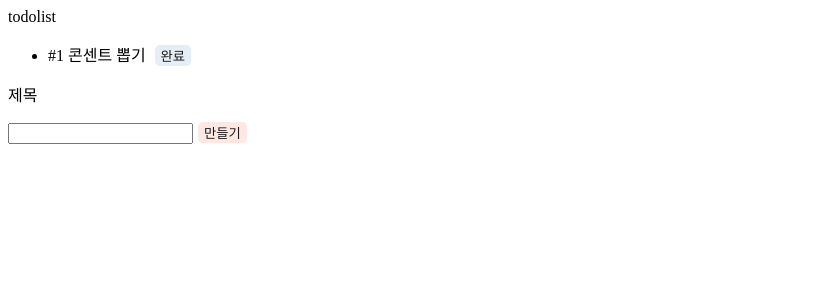
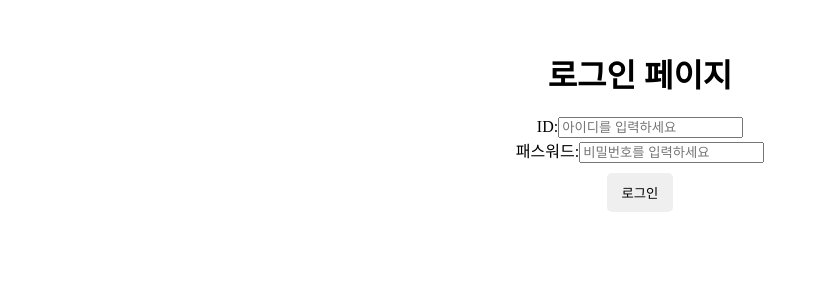
Before and after one commit to esg-sw-2024-elice/elice-tree-preview, a React (Create React App) app in the folder elice-tree-fe/: page / in a window 1280 px wide. Shown: the top 300 px of the page, without its empty margins (0-819 px from the left). Built offline with nearby package versions, Linux system fonts and the light colour scheme.

Commit message:
feature-fe/user-login

```diff
--- a/elice-tree-fe/src/components/routers/index.tsx
+++ b/elice-tree-fe/src/components/routers/index.tsx
@@ -1,12 +1,14 @@
 import React from 'react';
 import { Route, Routes } from 'react-router-dom';
 import { TodoList } from 'pages';
+import LoginPage from 'pages/UserLogin/index';
 
 export default function Router() {
   return (
     <>
       <Routes>
-        <Route path="/" element={<TodoList />} />
+        <Route path="/" element={<LoginPage />} />
+        <Route path="/TodoList" element={<TodoList />} />
       </Routes>
     </>
   );
--- /dev/null
+++ b/elice-tree-fe/src/components/userlogin/Idinput.tsx
@@ -0,0 +1,21 @@
+interface IdInputProps {
+  id: string;
+  setId: (Content: string) => void;
+}
+
+export default function IdInput({ id, setId }: IdInputProps) {
+  return (
+    <>
+      <label htmlFor="user-id">
+        ID:
+        <input
+          type="text"
+          value={id}
+          onChange={(e) => setId(e.target.value)}
+          placeholder="아이디를 입력하세요"
+        />
+      </label>
+      <br />
+    </>
+  );
+}
--- /dev/null
+++ b/elice-tree-fe/src/components/userlogin/Loginbutton.tsx
@@ -0,0 +1,14 @@
+import * as Styled from 'styles/components/userlogin/Loginbutton';
+
+interface LoginButtonProps {
+  label: string;
+  onClick: () => void;
+}
+
+export default function LoginButton({ label, onClick }: LoginButtonProps) {
+  return (
+    <Styled.LoginButton label={label} onClick={onClick}>
+      로그인
+    </Styled.LoginButton>
+  );
+}
--- /dev/null
+++ b/elice-tree-fe/src/components/userlogin/Pwinput.tsx
@@ -0,0 +1,21 @@
+interface PwInputProps {
+  pw: string;
+  setPw: (Content: string) => void;
+}
+
+export default function PwInput({ pw, setPw }: PwInputProps) {
+  return (
+    <>
+      <label htmlFor="user-pw">
+        패스워드:
+        <input
+          type="password"
+          value={pw}
+          onChange={(e) => setPw(e.target.value)}
+          placeholder="비밀번호를 입력하세요"
+        />
+      </label>
+      <br />
+    </>
+  );
+}
--- /dev/null
+++ b/elice-tree-fe/src/pages/UserLogin/index.tsx
@@ -0,0 +1,28 @@
+import React, { useState } from 'react';
+import LoginButton from 'components/userlogin/Loginbutton';
+import Idinput from 'components/userlogin/Idinput';
+import PwInput from 'components/userlogin/Pwinput';
+import { useNavigate } from 'react-router-dom';
+
+export default function LoginPage() {
+  const [id, setId] = useState('');
+  const [pw, setPw] = useState('');
+  const navigate = useNavigate();
+  const handleLogin = () => {
+    if (id && pw) {
+      alert(`${id}님 오늘도 탄소배출을 줄여봐요`);
+      navigate('/TodoList');
+    } else {
+      alert('ID와 비밀번호를 입력하세요');
+    }
+  };
+
+  return (
+    <div style={{ textAlign: 'center', marginTop: '50px' }}>
+      <h1>로그인 페이지</h1>
+      <Idinput id={id} setId={setId} />
+      <PwInput pw={pw} setPw={setPw} />
+      <LoginButton label="로그인" onClick={handleLogin} />
+    </div>
+  );
+}
--- /dev/null
+++ b/elice-tree-fe/src/styles/components/userlogin/Loginbutton.ts
@@ -0,0 +1,12 @@
+import styled from 'styled-components';
+import { PALETTE } from 'styles';
+
+export const LoginButton = styled.button<{ label: string }>`
+  background-color: ${(props) => (props.label === '로그인' ? PALETTE.MAIN_BLUE : PALETTE.GRAY)};
+  color: ${PALETTE.WHITE};
+  border: none;
+  border-radius: 5px;
+  margin: 10px;
+  padding: 10px 15px;
+  cursor: pointer;
+`;
```
